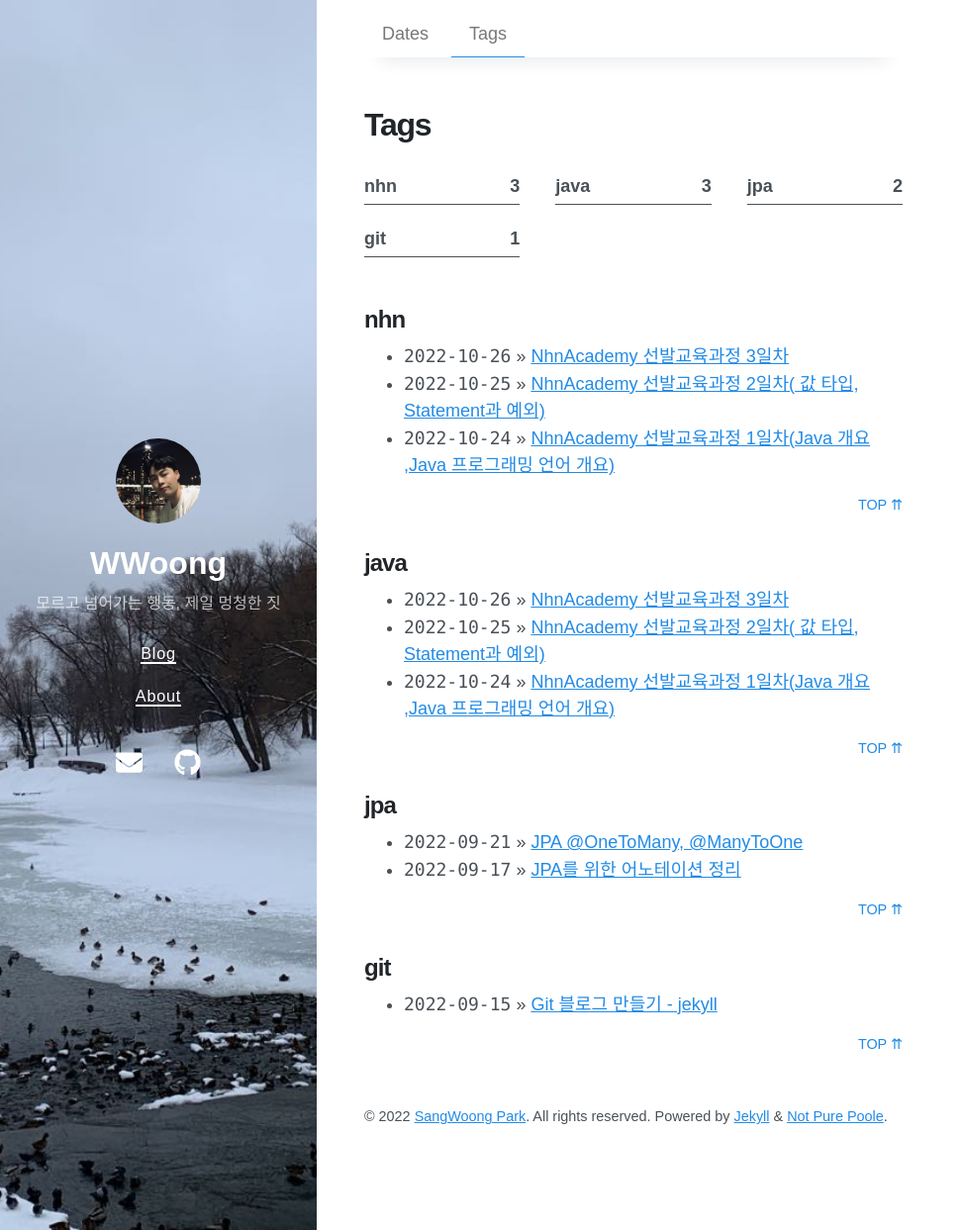
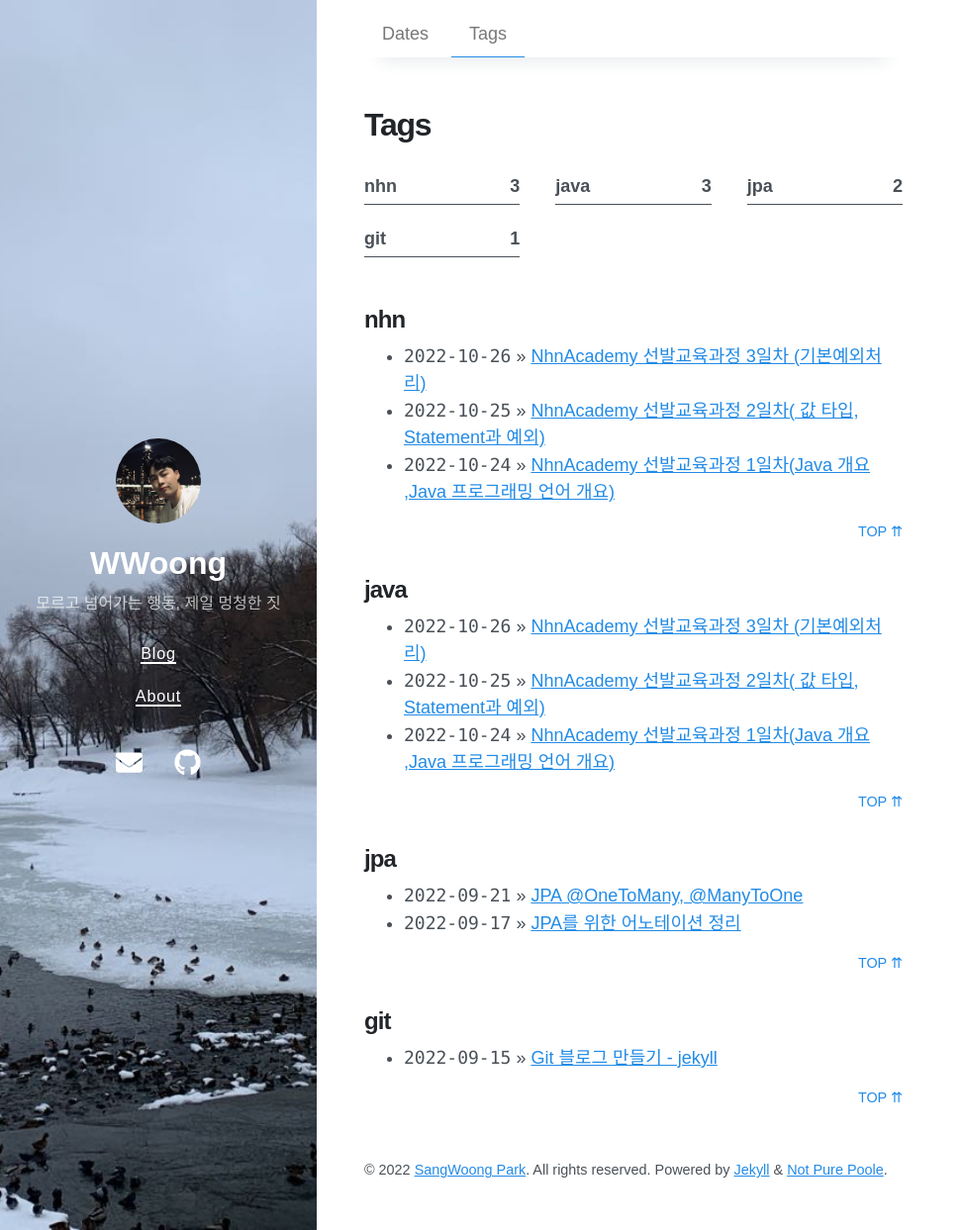
Before and after one commit to sangwoong12/sangwoong12.github.io, a Jekyll site: the page built from tags.md, in a window 1280 px wide and 1243 px high. Shown: the whole window at 99% size, without its empty margins (0-975 px from the left). Built offline with Jekyll 4.4.1, drawn with Linux system fonts in a browser that asks for light colours; nearby versions of some CDN libraries; part of the change alters nothing that is shown.

Commit message:
중간 커밋

````diff
--- a/_posts/2022-10-26-nhnAcademy03.md
+++ b/_posts/2022-10-26-nhnAcademy03.md
@@ -1,6 +1,6 @@
 ---
 layout: post
-title: NhnAcademy 선발교육과정 3일차
+title: NhnAcademy 선발교육과정 3일차 (기본예외처리)
 date: 2022-10-26 09:00:00 +0800
 last_modified_at: 2022-10-26 18:00:00 +0800
 tags: [nhn,java]
@@ -49,4 +49,74 @@ public class Hello {
 ```
 Exception 하나로 처리하여도 되지만 사용자에게 정확한 오류를 알리기 위해 각각 catch하여 오류 메세지를 사용자에게 보여줄수 있다.
 
-### 예외를 발생시키기
+### throw 문
+- 상황에 맞는 적절한 예외를 발생시킴
+- 예외에 의미 있는 메시지를 제공
+```java
+import java.time.DateTimeException;
+//1시간 까지 측정할 수 있는 타임스톱
+public class throwTest {
+    public static void main(String[] args) {
+        int minute=0;
+        try {
+            minute = Integer.parseInt(args[0]);
+            if(minute < 1 || minute >= 60){
+                throw new DateTimeException("Invalid day number");
+            }
+        } catch (DateTimeException e) {
+          System.out.println(e.getMessage());
+        }
+    }
+}
+```
+int형은 60이상 들어가도 프로그램상 문제가 되지않지만 1시간만 측정할 수 있는 타임스톱을 만든다면 문제가 될 것이다.
+그럴 경우 60이상 숫자가 들어올 경우 throw new를 통해 예외를 발생시키고 catch로 오류 메시지를 보내주는 방법이 있다.
+```java
+import java.time.DateTimeException;
+//2시간 까지 측정할 수 있는 타임스톱
+public class throwTest {
+    public static void main(String[] args) {
+        int minute=0;
+        int hour=0;
+        try {
+            minute = Integer.parseInt(args[0]);
+            if(minute < 1 || minute >= 60){
+                throw new DateTimeException("Invalid day number");
+            }
+        } catch (DateTimeException e) {
+            if(minute > 60 && minute < 120){
+                hour++;
+                minute-=60;
+            }
+            else{
+                System.out.println(e.getMessage());
+                return;
+            }
+        }
+        System.out.println(hour+":"+minute);
+    }
+}
+```
+2시간으로 확장을 한다면 위와같이 작성할수 있을 것이다.
+
+### finally 절
+- try-catch 예외 처리문에서 예외의 발생 여부와 상관없이 무조건 실행됨
+- 예외 발생시에도 반드시 실행되어야 하는 구문들을 처리할 때 사용
+```java
+import java.util.InputMismatchException;
+import java.util.Scanner;
+
+public class finallyTest {
+    public static void main(String[] args) {
+        Scanner scan = new Scanner(System.in);
+        try {
+            int i = scan.nextInt();
+        } catch (InputMismatchException e) {
+            System.out.println("please input int type");
+        } finally{
+            scan.close();
+        }
+    }
+}
+```
+예외 발생시 오류발생 줄 이후에 있는 모든 줄은 생략이 된다. 그렇기 때문에 finally를 통해 scanner를 닫아준다.
````
